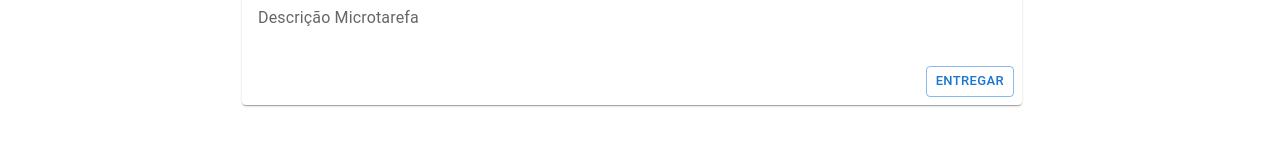
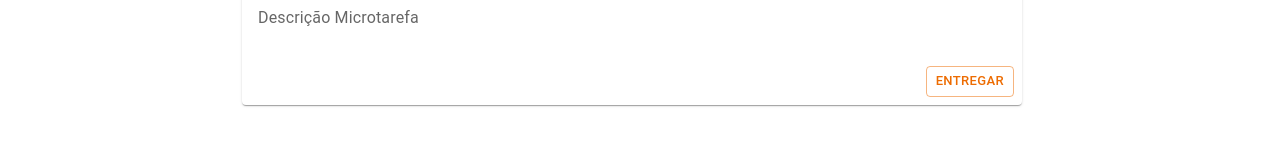
Before and after one commit to Giuzntt/Feneco, a React (Create React App) app: page /microtarefas in a window 1280 px wide. Shown: the part 385-541 px from the top of the page. Built offline with nearby package versions, Linux system fonts and the light colour scheme; no server answers.

Commit message:
Arrumando bugs

```diff
--- a/src/Pages/TaskPage/index.tsx
+++ b/src/Pages/TaskPage/index.tsx
@@ -74,7 +74,9 @@ const TaskPage = () => {
                                             alignItems: 'center'
                                         }}
                                     >
-                                        <Button size="small" variant="outlined">
+                                        <Button size="small" variant="outlined"
+                                        color="warning"
+                                        >
                                             ENTREGAR
                                         </Button>
                                     </CardActions>
```
